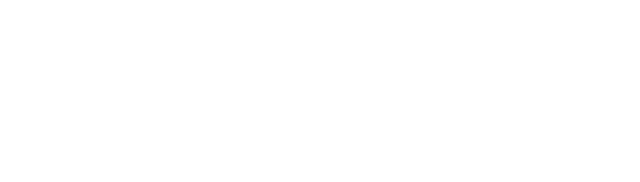
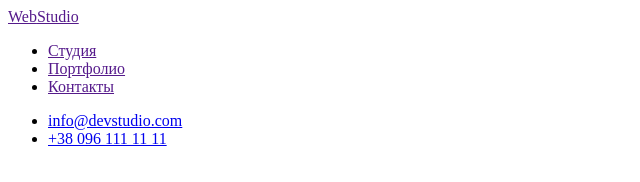
Before and after one commit to Mr-Nihility/goit-markup-hw-01, a plain HTML site: page index.html in a window 1280 px wide. Shown: the whole page, without its empty margins (0-640 px from the left). Drawn offline with Linux system fonts and the light colour scheme.

Commit message:
Розметил хедер

```diff
--- a/index.html
+++ b/index.html
@@ -9,8 +9,43 @@
 <body>
     <!--header-->
     <header>
+        <a href=""><span>Web</span>Studio</a>
+        <!--navigatuon-->
+        <nav>
+            <ul>
+                <li>
+                    <a href="">Студия</a>
+                </li>
+                <li>
+                    <a href="">Портфолио</a>
+                </li>
+                <li>
+                    <a href="">Контакты</a>
+                </li>
+            </ul>
+        </nav>
+        <!--buttons-->
+        <ul>
+            <li>
+                <a href="mailto:info@devstudio.com">info@devstudio.com</a>
+            </li>
+            <li>
+                <a href="tel:+380961111111">+38 096 111 11 11</a>
+            </li>
+        </ul>
+    </header>
 
+    <!--main-->
+    <main>
+        <section>
 
-    </header>
+        </section>
+
+    </main>
+
+    <!--footer-->
+    <footer>
+
+    </footer>
 </body>
 </html>
```
